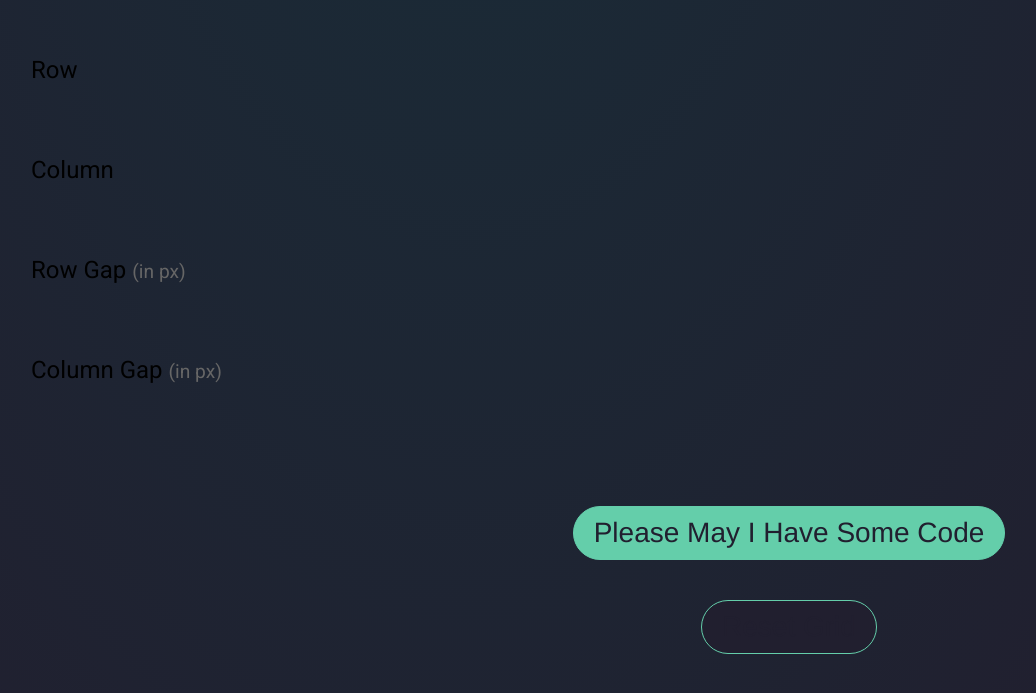
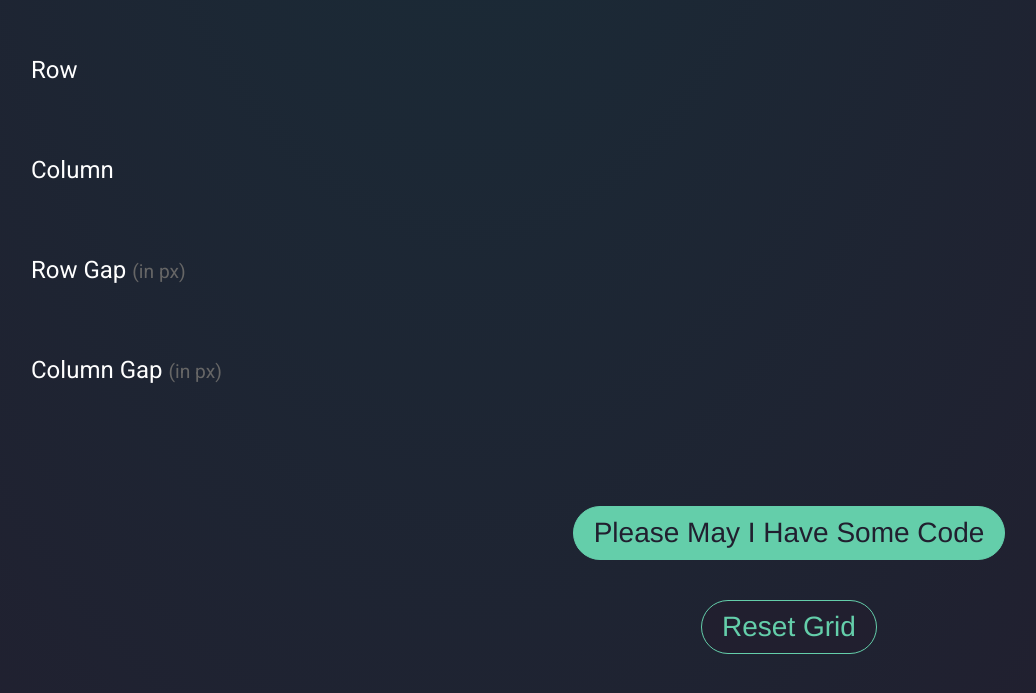
Before and after one commit to Anmolkilla/Grid_Generator, a plain HTML site: page index.html in a window 1280 px wide. Shown: the part 1591-2284 px from the top of the page, without its empty margins (171-1207 px from the left). Drawn offline with Linux system fonts and the light colour scheme; a web font is replaced by a local one.

Commit message:
Add files via upload

```diff
--- a/style.css
+++ b/style.css
@@ -50,6 +50,7 @@ main{
     margin: auto;
     text-align: center;
     font-size: 1.3rem;
+    color:white;
     background-color: transparent;
 }
 .icon{
@@ -127,6 +128,7 @@ input,
 label,
 button {
   font-family: "Mukta Mahee", Helvetica, Arial, sans-serif;
+  color: white;
 }
 .inputs{
     width: 80%;
@@ -161,7 +163,7 @@ button{
     font-size: 1.75rem;
     border-radius: 100vmax;
     margin: 2.5vh auto;
-    color:#211F2F;
+    color: #64CEAA;
 }
 .get-code{
     width: max-content;
```
